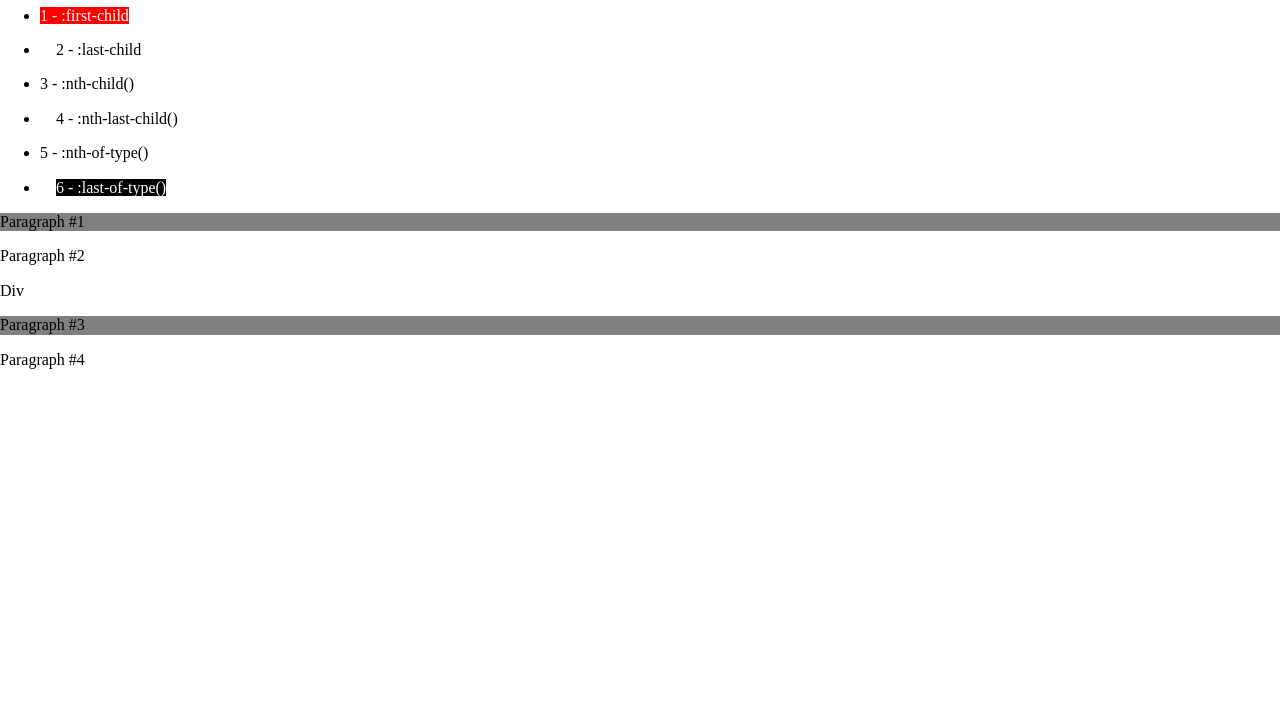
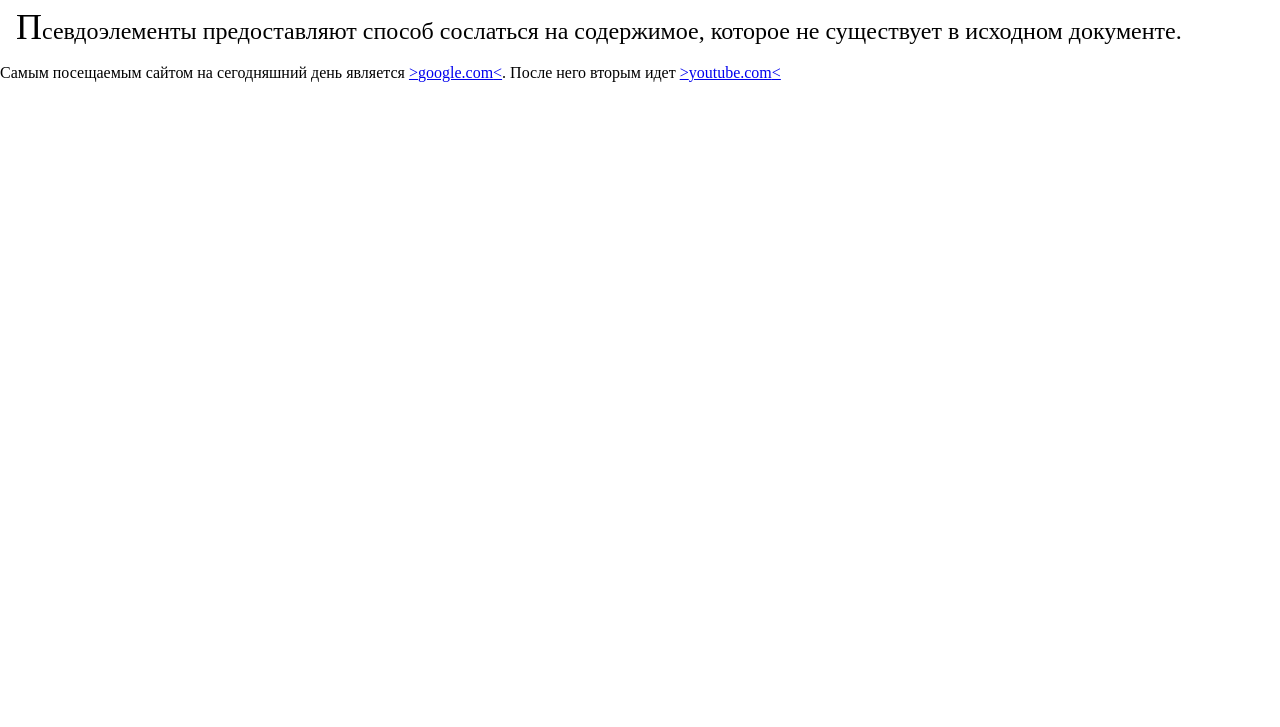
Before and after one commit to LOOOSEEER/htmlHomework, a plain HTML site: page index.html in a window 1280 px wide. Shown: the part 73-800 px from the top of the page. Drawn offline with nearby package versions, Linux system fonts and the light colour scheme.

Commit message:
task3 lesson 7

```diff
--- a/index.html
+++ b/index.html
@@ -2,33 +2,27 @@
 <html lang="en">
   <head>
     <meta charset="UTF-8" />
-    <title>Древовидные структуры</title>
+    <title>Псевдоэлементы</title>
     <link
       rel="stylesheet"
       href="https://cdnjs.cloudflare.com/ajax/libs/normalize/8.0.1/normalize.min.css"
       integrity="sha256-l85OmPOjvil/SOvVt3HnSSjzF1TUMyT9eV0c2BzEGzU="
       crossorigin="anonymous"
     />
-    <link rel="stylesheet" href="styles.css" />
+  <link rel="stylesheet" href="styles.css">
   </head>
 
   <body>
-    <h1>Древовидные структуры</h1>
+    <h1>Псевдоэлементы</h1>
+    <p class="theory">
+      Псевдоэлементы предоставляют способ сослаться на содержимое, которое не существует в исходном
+      документе.
+    </p>
 
-    <ul>
-      <li><span>1 - :first-child</span></li>
-      <li><span>2 - :last-child</span></li>
-      <li><span>3 - :nth-child()</span></li>
-      <li><span>4 - :nth-last-child()</span></li>
-      <li><span>5 - :nth-of-type()</span></li>
-      <li><span>6 - :last-of-type()</span></li>
-    </ul>
-    <div class="paragraphs">
-      <p>Paragraph #1</p>
-      <p>Paragraph #2</p>
-      <div>Div</div>
-      <p>Paragraph #3</p>
-      <p>Paragraph #4</p>
-    </div>
+    <p>
+      Самым посещаемым сайтом на сегодняшний день является
+      <a href="https://www.google.com">google.com</a>. После него вторым идет
+      <a href="https://www.youtube.com">youtube.com</a>
+    </p>
   </body>
 </html>
--- a/styles.css
+++ b/styles.css
@@ -1,17 +1,13 @@
-li {
-  margin-bottom: 16px;
+.theory::first-letter{
+  margin-left: 16px;
+  font-size: 36px;
 }
-li:first-child > span{
-  background-color: red;
-  color: white;
+.theory::first-line{
+  font-size: 24px;
 }
-li:last-child > span{
-  background-color: black;
-  color: white;
+a::before{
+  content: '>';
 }
-li:nth-child(even) > span{
-  margin-left: 16px;
+a::after{
+  content: '<';
 }
-p:nth-of-type(odd){
-  background-color: grey;
-}
```
